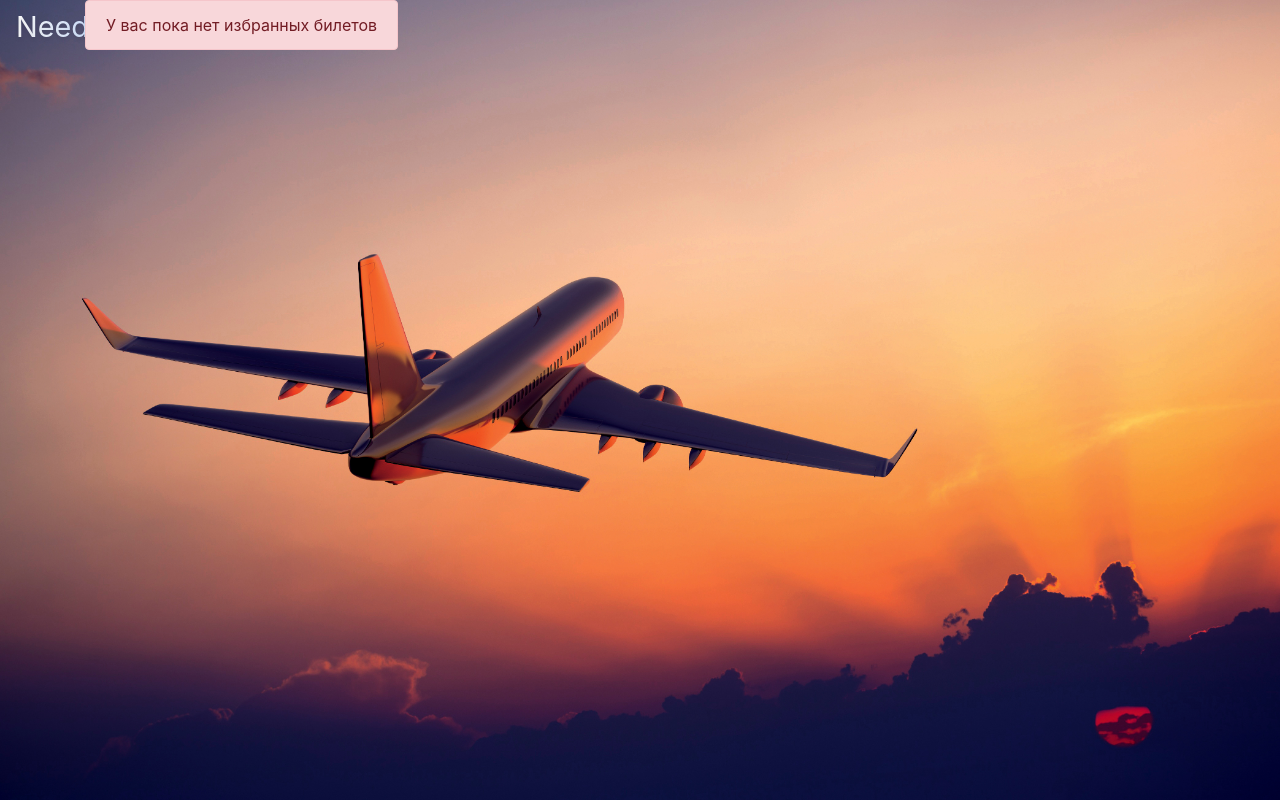
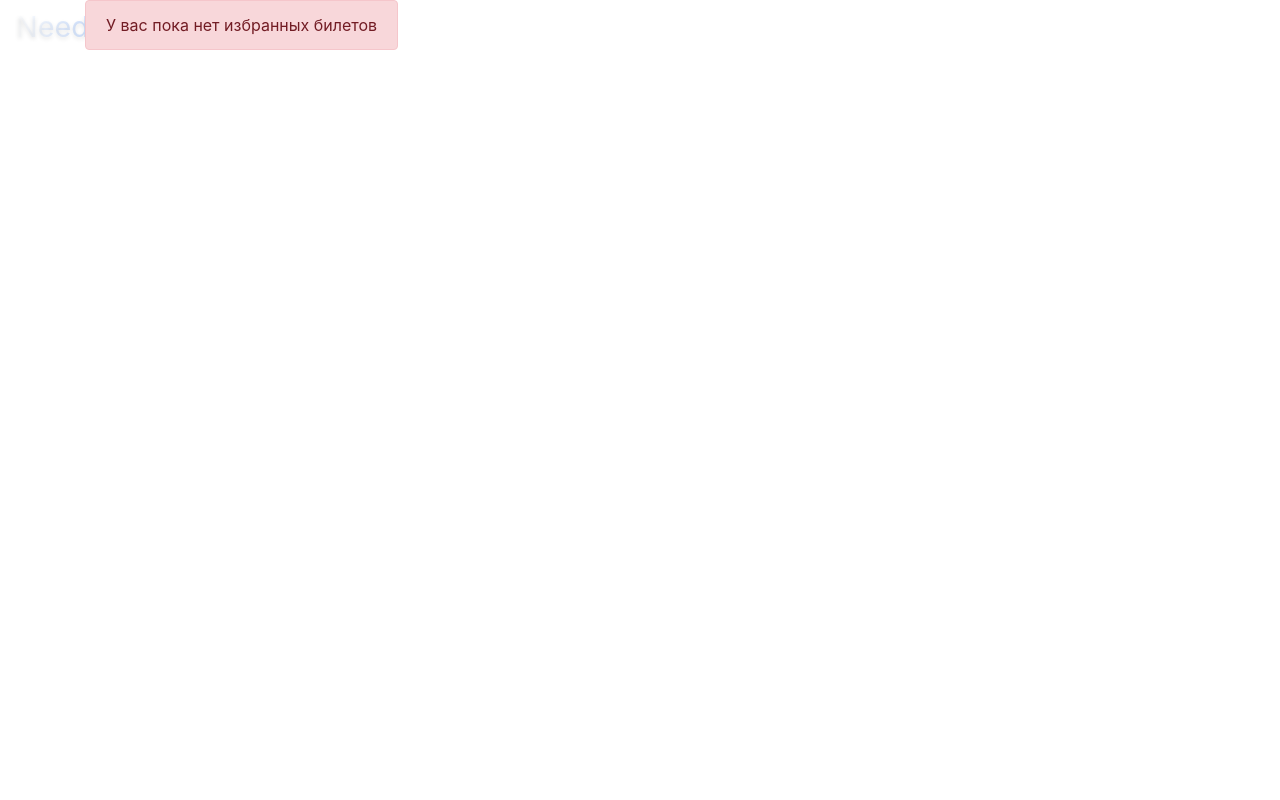
Before and after one commit to aleksandrmbelkin/NeedToFly, a Flask app: page /favorites in a window 1280 px wide. Run offline with Flask 3, Linux system fonts and the light colour scheme; a user stored in the database is signed in; data that the repository does not hold is empty; parts of the project's set-up code (start-up, migrations or seed data) failed here and were passed over; some libraries are stand-ins or nearby versions.

Commit message:
Update favorites.html

```diff
--- a/templates/favorites.html
+++ b/templates/favorites.html
@@ -1,12 +1,11 @@
 {% extends "base.html" %}
 
 {% block head %}
-<link rel="icon" href="{{ url_for('static', filename='images/icons/search.png') }}" type="image/x-icon">
-<link rel="stylesheet" href="{{ url_for('static', filename='styles/search.css') }}">
 {% endblock %}
 
 {% block main %}
 <main>
+    <!-- Проходимся по списку и выводим информацию об избранном -->
     {% if lt|length != 0 %}
         {% for i in lt %}
             <div>
```
